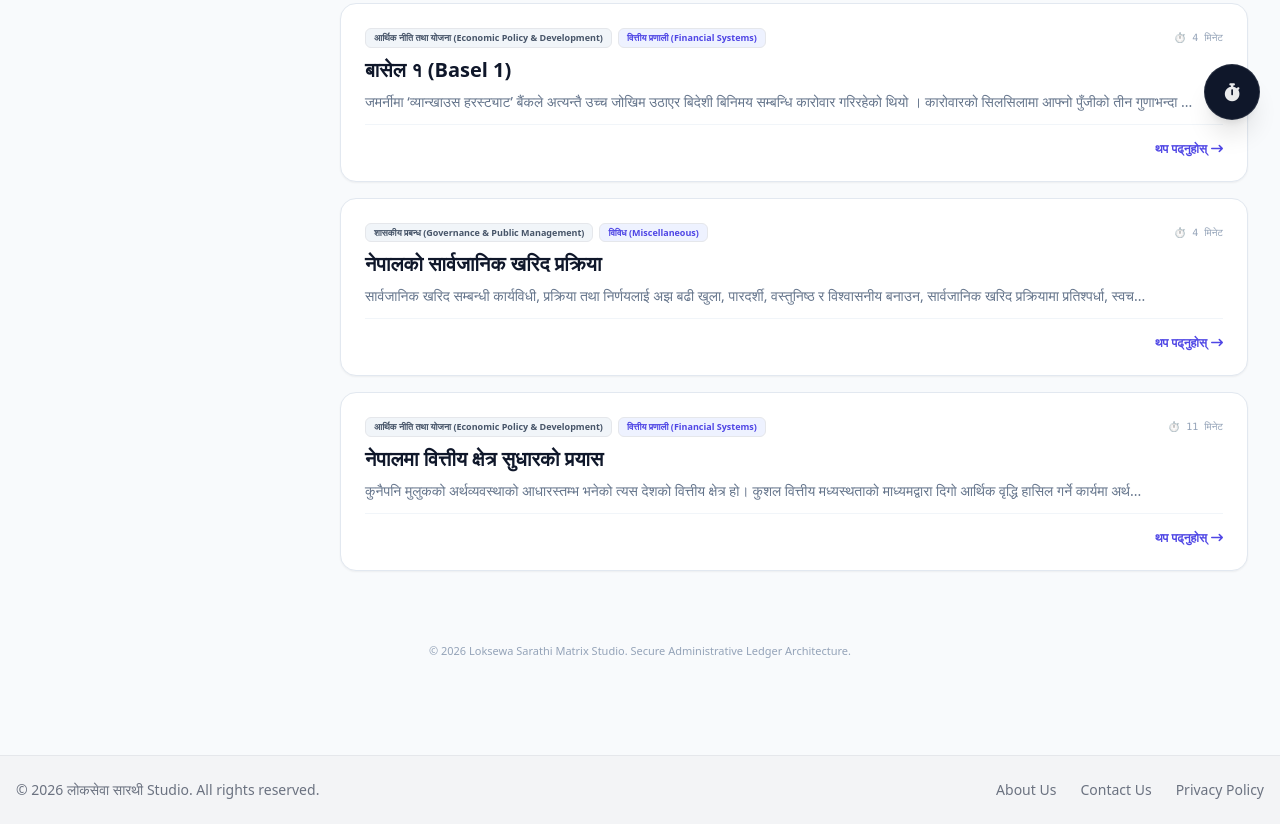
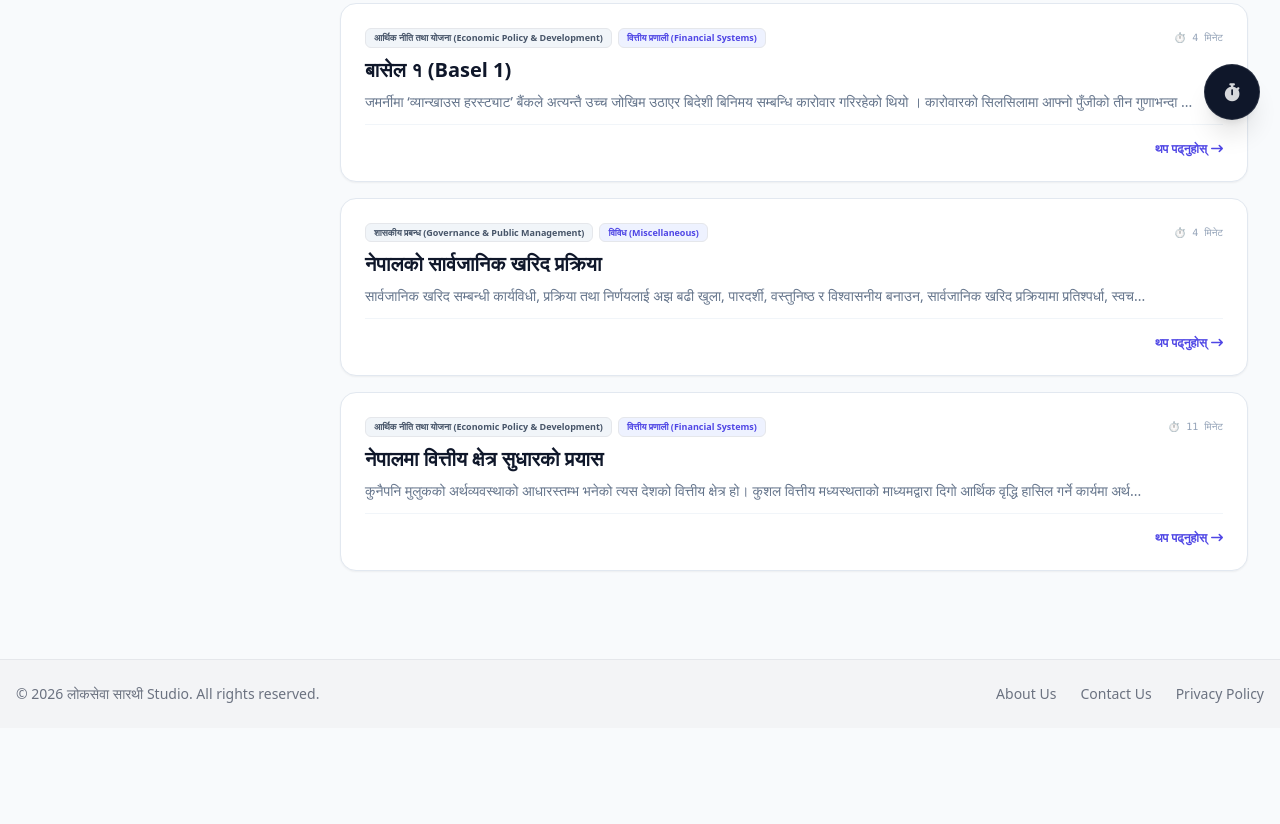
Before and after one commit to subediamrit471/myflipbook, a plain HTML site: page index.html in a window 1280 px wide. Shown: the part 660-1484 px from the top of the page. After the commit the page ends 1388 px from the top, so only its background shows below. Drawn offline with nearby package versions, Linux system fonts and the light colour scheme.

Commit message:
Remove footer with copyright information
Removed the footer section containing copyright information.

```diff
--- a/index.html
+++ b/index.html
@@ -361,10 +361,6 @@
         <div class="fixed top-0 left-0 w-full h-1 z-50 pointer-events-none select-none">
             <div id="ui-reading-progress" class="h-full bg-indigo-500 w-0 transition-all duration-75"></div>
         </div>
-
-        <footer class="text-center py-8 text-[11px] text-slate-400 font-medium select-none">
-            <p>© 2026 Loksewa Sarathi Matrix Studio. Secure Administrative Ledger Architecture.</p>
-        </footer>
     </div>
 <footer class="bg-gray-100 dark:bg-gray-900 border-t border-gray-200 dark:border-gray-800 py-6 mt-12 transition-colors">
     <div class="max-w-7xl mx-auto px-4 flex flex-col sm:flex-row items-center justify-between gap-4 text-sm text-gray-500 dark:text-gray-400">
```
